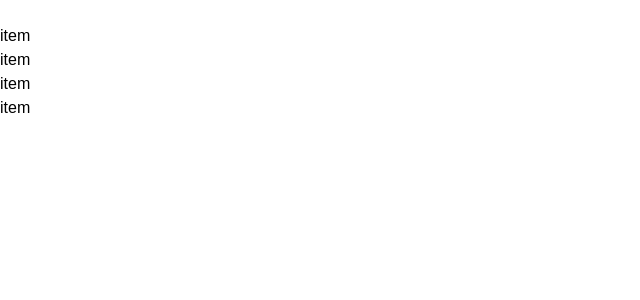
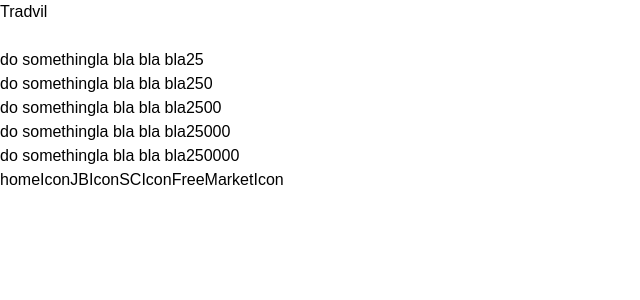
Before and after one commit to Abonsama/tradvil, a Next.js app: page /jobsPage in a window 1280 px wide. Shown: the top 300 px of the page, without its empty margins (0-640 px from the left). Built offline with nearby package versions, Linux system fonts and the light colour scheme.

Commit message:
Fix:jobsPage Initial Functions

```diff
--- a/app/jobesAndBusinessPage/page.tsx
+++ b/app/jobesAndBusinessPage/page.tsx
@@ -1,14 +1,20 @@
 import Link from "next/link";
+import Navbar from "../navbar";
+import Header from "../header";
 
 export default function JBPage(){
     return(
         <section>
+            <Header></Header>
             <Link href={"../jobsPage"} className="jobButton">
                 {/* image and describtion*/}
+                jobs
             </Link>
             <Link href={"../businessPage"} className="businessButton">
                 {/* image and describtion*/}
+                business
             </Link>
+            <Navbar></Navbar>
         </section>
     )
 }
--- a/app/jobsPage/page.tsx
+++ b/app/jobsPage/page.tsx
@@ -1,18 +1,83 @@
 import Link from "next/link"
+import Navbar from "../navbar"
+import Header from "../header"
 export default function jobsPage(){
     // get list of available jobs from database
     // show the one of eact catagory (if no penalty)
     // pause untill you make database
+    function listItems(){
+        // after Fetch it gets the object of jobs and it has array of objects each array represents a difficulty level of jobs
+        const fetchData =[
+            {
+                id:0,
+                job:"do something",
+                describtion:'la bla bla bla',
+                level:'easy',
+                salary:25
+            },
+            {
+                id:0,
+                job:"do something",
+                describtion:'la bla bla bla',
+                level:'medium',
+                salary:250
+            },
+            {
+                id:0,
+                job:"do something",
+                describtion:'la bla bla bla',
+                level:'hard',
+                salary:2500
+            },
+            {
+                id:0,
+                job:"do something",
+                describtion:'la bla bla bla',
+                level:'very hard',
+                salary:25000
+            },
+            {
+                id:0,
+                job:"do something",
+                describtion:'la bla bla bla',
+                level:'extreme',
+                salary:250000
+            }
+        ]
+        function JoLi(DD){
+            let li1;
+            let li2;
+            let li3;
+            let li4;
+            let li5;
+            for (let jo=0;jo < DD.length;jo++){
+                if(DD[jo].level=='easy'){
+                    li1=DD[jo]
+                }else if(DD[jo].level=='medium'){
+                    li2=DD[jo]
+                }else if(DD[jo].level=='hard'){
+                    li3=DD[jo]
+                }else if(DD[jo].level=='very hard'){
+                    li4=DD[jo]
+                }else {li5=DD[jo]}
+            }
+            return(<ul>
+                <li><span>{li1.job}</span><span>{li1.describtion}</span><span>{li1.salary}</span></li>
+                <li><span>{li2.job}</span><span>{li2.describtion}</span><span>{li2.salary}</span></li>
+                <li><span>{li3.job}</span><span>{li3.describtion}</span><span>{li3.salary}</span></li>
+                <li><span>{li4.job}</span><span>{li4.describtion}</span><span>{li4.salary}</span></li>
+                <li><span>{li5.job}</span><span>{li5.describtion}</span><span>{li5.salary}</span></li>
+            </ul>)
+        }
+        return JoLi(fetchData)
+    }
     return(
         <section>
+            <Header></Header>
             <button className="filterButton"></button>
             <Link href={"itemslist"}></Link>
-            <ul>
-                <li>item</li>
-                <li>item</li>
-                <li>item</li>
-                <li>item</li>
-            </ul>
+                {listItems()}
+            <Navbar></Navbar>
         </section>
     )
 }
--- a/app/navbar.tsx
+++ b/app/navbar.tsx
@@ -3,10 +3,10 @@ import Link from "next/link";
 export default function Navbar(){
     return (
         <ul>
-            <Link href={"./HomePage"}></Link>
-            <Link href={"./jobesAndBusinessPage"}></Link>
-            <Link href={"./StockAndCryptoPage"}></Link>
-            <Link href={"./FreeMarketPage"}></Link>
+            <Link href={"./HomePage"}>homeIcon</Link>
+            <Link href={"./jobesAndBusinessPage"}>JBIcon</Link>
+            <Link href={"./StockAndCryptoPage"}>SCIcon</Link>
+            <Link href={"./FreeMarketPage"}>FreeMarketIcon</Link>
         </ul>
     )
 }
--- a/package.json
+++ b/package.json
@@ -19,6 +19,7 @@
     "@testing-library/dom": "^10.4.0",
     "@testing-library/jest-dom": "^6.6.3",
     "@testing-library/react": "^16.2.0",
+    "@types/jest": "^29.5.14",
     "@types/node": "^20",
     "@types/react": "^19",
     "@types/react-dom": "^19",
```
Also changed, not shown: 1 other file (tests, documents, lock files or other folders).
